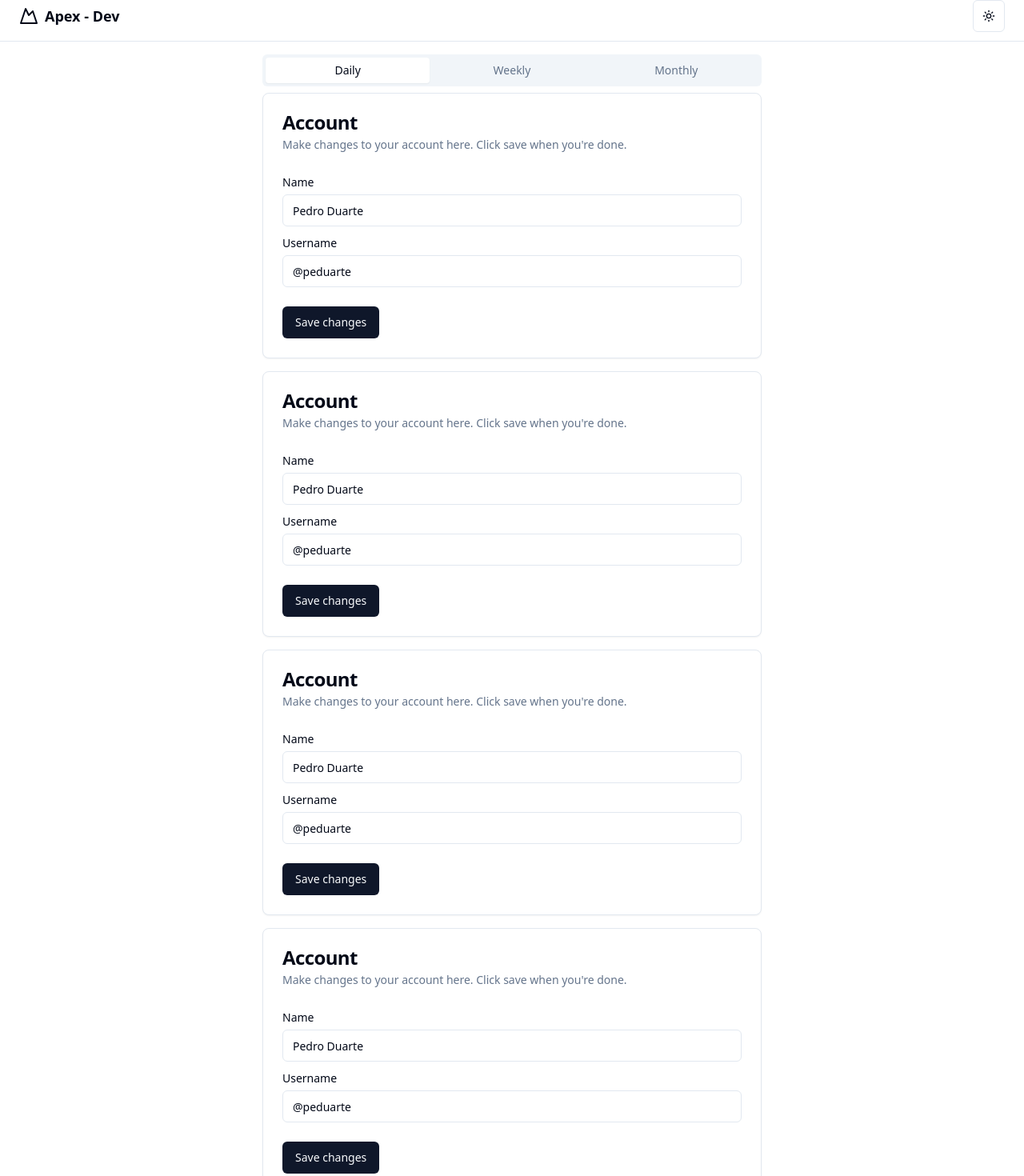
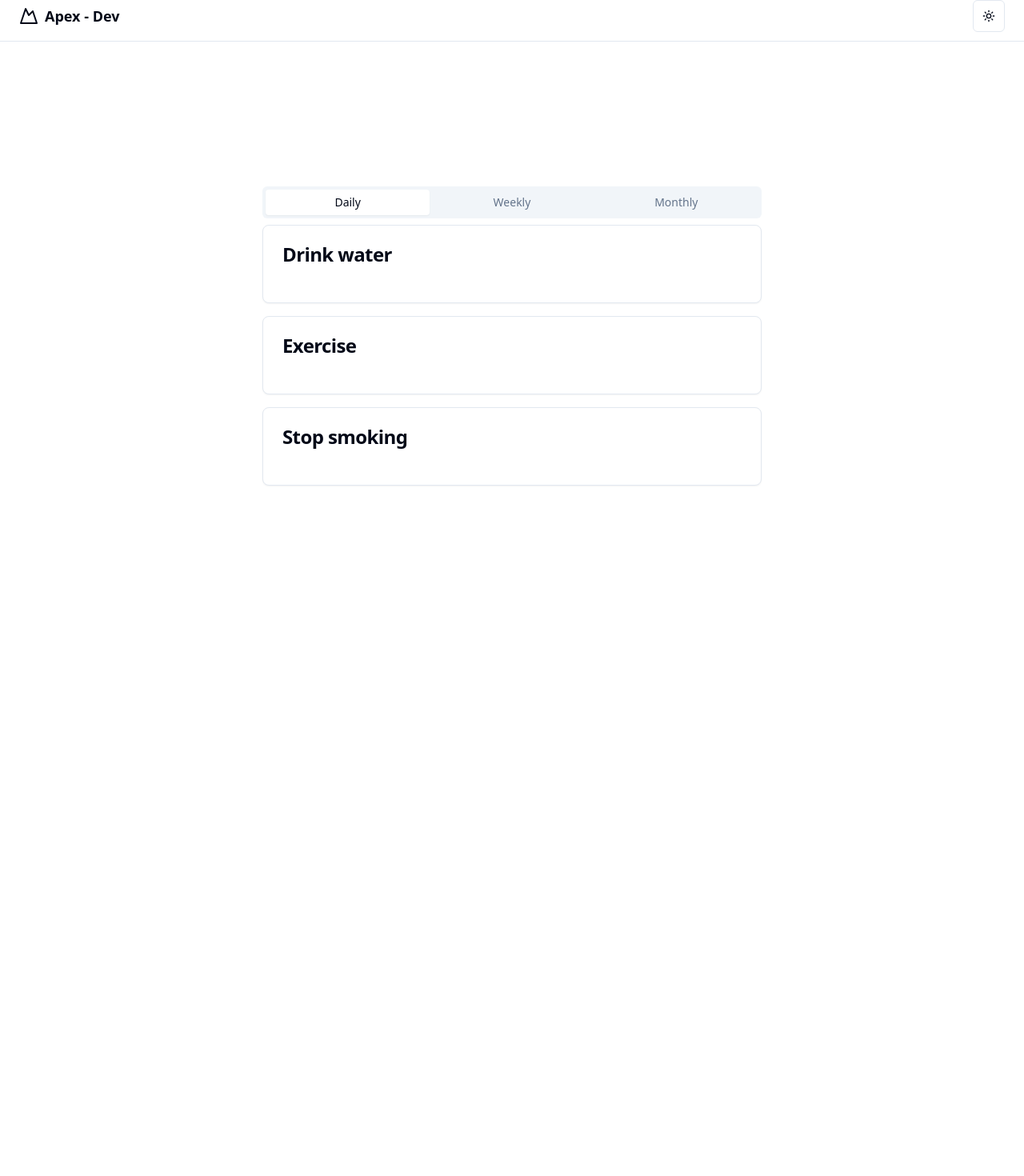
Before and after one commit to amrllkmn/apex-ui, a SvelteKit app: page /demo in a window 1280 px wide. Shown: the part 12-1482 px from the top of the page at 80% size. After the commit the page ends 800 px from the top, so only its background shows below. Built offline with nearby package versions, Linux system fonts and the light colour scheme.

Commit message:
feat: add demo data

```diff
--- /dev/null
+++ b/src/routes/demo/+page.server.ts
@@ -0,0 +1,5 @@
+import { activities } from "./data";
+
+export function load() {
+  return { activities }
+}
--- a/src/routes/demo/+page.svelte
+++ b/src/routes/demo/+page.svelte
@@ -4,6 +4,7 @@
 	import { Button } from '$lib/components/ui/button/index.js';
 	import { Input } from '$lib/components/ui/input/index.js';
 	import { Label } from '$lib/components/ui/label/index.js';
+	const { data } = $props();
 </script>
 
 <Tabs.Root value="daily" class="w-full sm:w-1/2">
@@ -13,90 +14,14 @@
 		<Tabs.Trigger value="monthly">Monthly</Tabs.Trigger>
 	</Tabs.List>
 	<Tabs.Content value="daily" class="space-y-4">
-		<Card.Root>
-			<Card.Header>
-				<Card.Title>Account</Card.Title>
-				<Card.Description>
-					Make changes to your account here. Click save when you're done.
-				</Card.Description>
-			</Card.Header>
-			<Card.Content class="space-y-2">
-				<div class="space-y-1">
-					<Label for="name">Name</Label>
-					<Input id="name" value="Pedro Duarte" />
-				</div>
-				<div class="space-y-1">
-					<Label for="username">Username</Label>
-					<Input id="username" value="@peduarte" />
-				</div>
-			</Card.Content>
-			<Card.Footer>
-				<Button>Save changes</Button>
-			</Card.Footer>
-		</Card.Root>
-		<Card.Root>
-			<Card.Header>
-				<Card.Title>Account</Card.Title>
-				<Card.Description>
-					Make changes to your account here. Click save when you're done.
-				</Card.Description>
-			</Card.Header>
-			<Card.Content class="space-y-2">
-				<div class="space-y-1">
-					<Label for="name">Name</Label>
-					<Input id="name" value="Pedro Duarte" />
-				</div>
-				<div class="space-y-1">
-					<Label for="username">Username</Label>
-					<Input id="username" value="@peduarte" />
-				</div>
-			</Card.Content>
-			<Card.Footer>
-				<Button>Save changes</Button>
-			</Card.Footer>
-		</Card.Root>
-		<Card.Root>
-			<Card.Header>
-				<Card.Title>Account</Card.Title>
-				<Card.Description>
-					Make changes to your account here. Click save when you're done.
-				</Card.Description>
-			</Card.Header>
-			<Card.Content class="space-y-2">
-				<div class="space-y-1">
-					<Label for="name">Name</Label>
-					<Input id="name" value="Pedro Duarte" />
-				</div>
-				<div class="space-y-1">
-					<Label for="username">Username</Label>
-					<Input id="username" value="@peduarte" />
-				</div>
-			</Card.Content>
-			<Card.Footer>
-				<Button>Save changes</Button>
-			</Card.Footer>
-		</Card.Root>
-		<Card.Root>
-			<Card.Header>
-				<Card.Title>Account</Card.Title>
-				<Card.Description>
-					Make changes to your account here. Click save when you're done.
-				</Card.Description>
-			</Card.Header>
-			<Card.Content class="space-y-2">
-				<div class="space-y-1">
-					<Label for="name">Name</Label>
-					<Input id="name" value="Pedro Duarte" />
-				</div>
-				<div class="space-y-1">
-					<Label for="username">Username</Label>
-					<Input id="username" value="@peduarte" />
-				</div>
-			</Card.Content>
-			<Card.Footer>
-				<Button>Save changes</Button>
-			</Card.Footer>
-		</Card.Root>
+		{#each data.activities as { title, count, limit, isStop, done }}
+			<Card.Root>
+				<Card.Header>
+					<Card.Title>{title}</Card.Title>
+				</Card.Header>
+				<Card.Content></Card.Content>
+			</Card.Root>
+		{/each}
 	</Tabs.Content>
 	<Tabs.Content value="weekly">
 		<Card.Root>
--- /dev/null
+++ b/src/routes/demo/data.ts
@@ -0,0 +1,34 @@
+export type TActivities = {
+  id: number;
+  title: string;
+  count: number;
+  limit: number;
+  done: boolean;
+  isStop: boolean;
+}
+export const activities: TActivities[] = [
+  {
+    id: 1,
+    title: "Drink water",
+    count: 3,
+    limit: 7,
+    done: false,
+    isStop: false
+  },
+  {
+    id: 2,
+    title: "Exercise",
+    count: 1,
+    limit: 1,
+    done: true,
+    isStop: false
+  },
+  {
+    id: 3,
+    title: "Stop smoking",
+    count: 0,
+    limit: 0,
+    done: true,
+    isStop: true
+  }
+]
```
